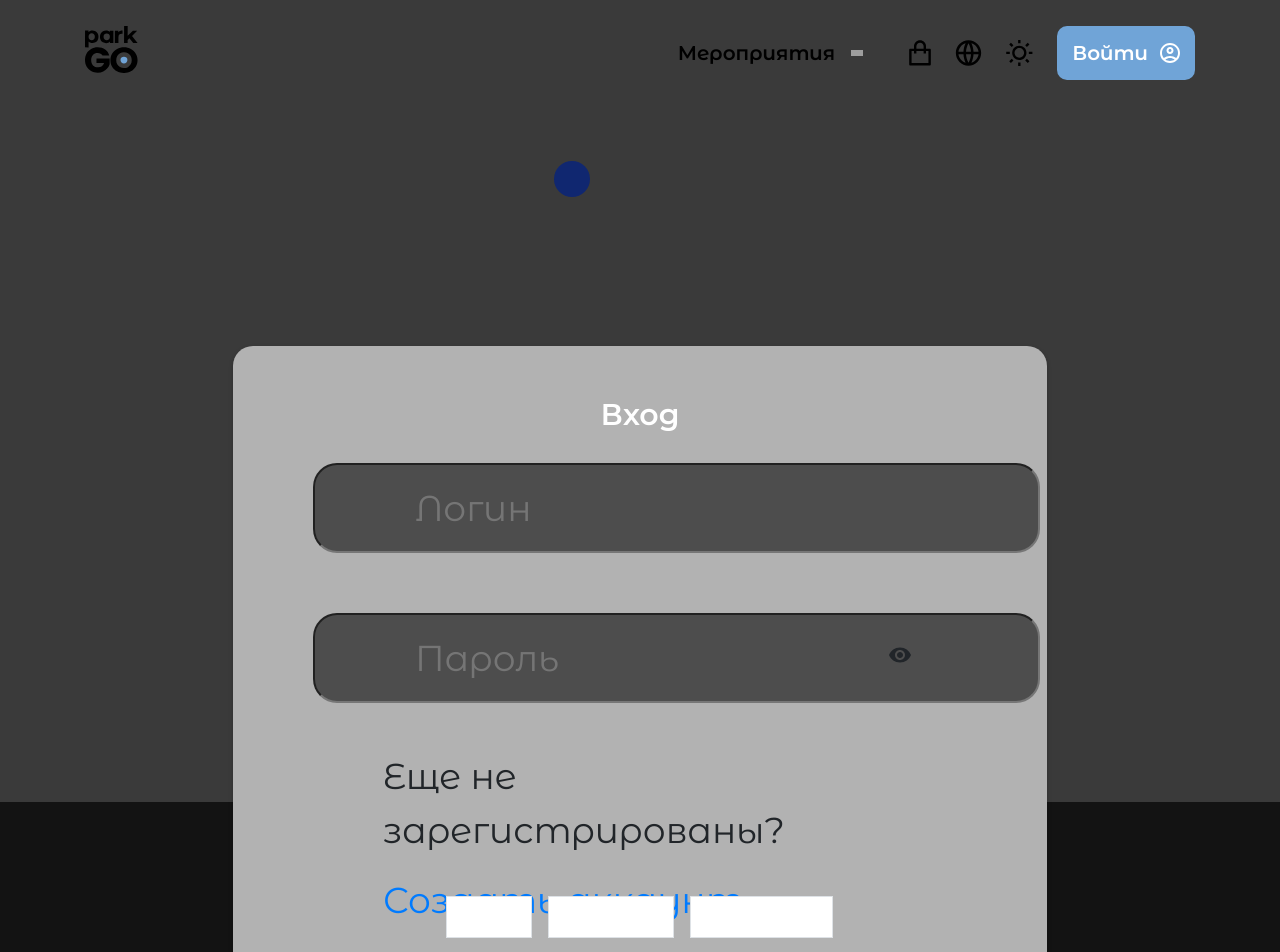
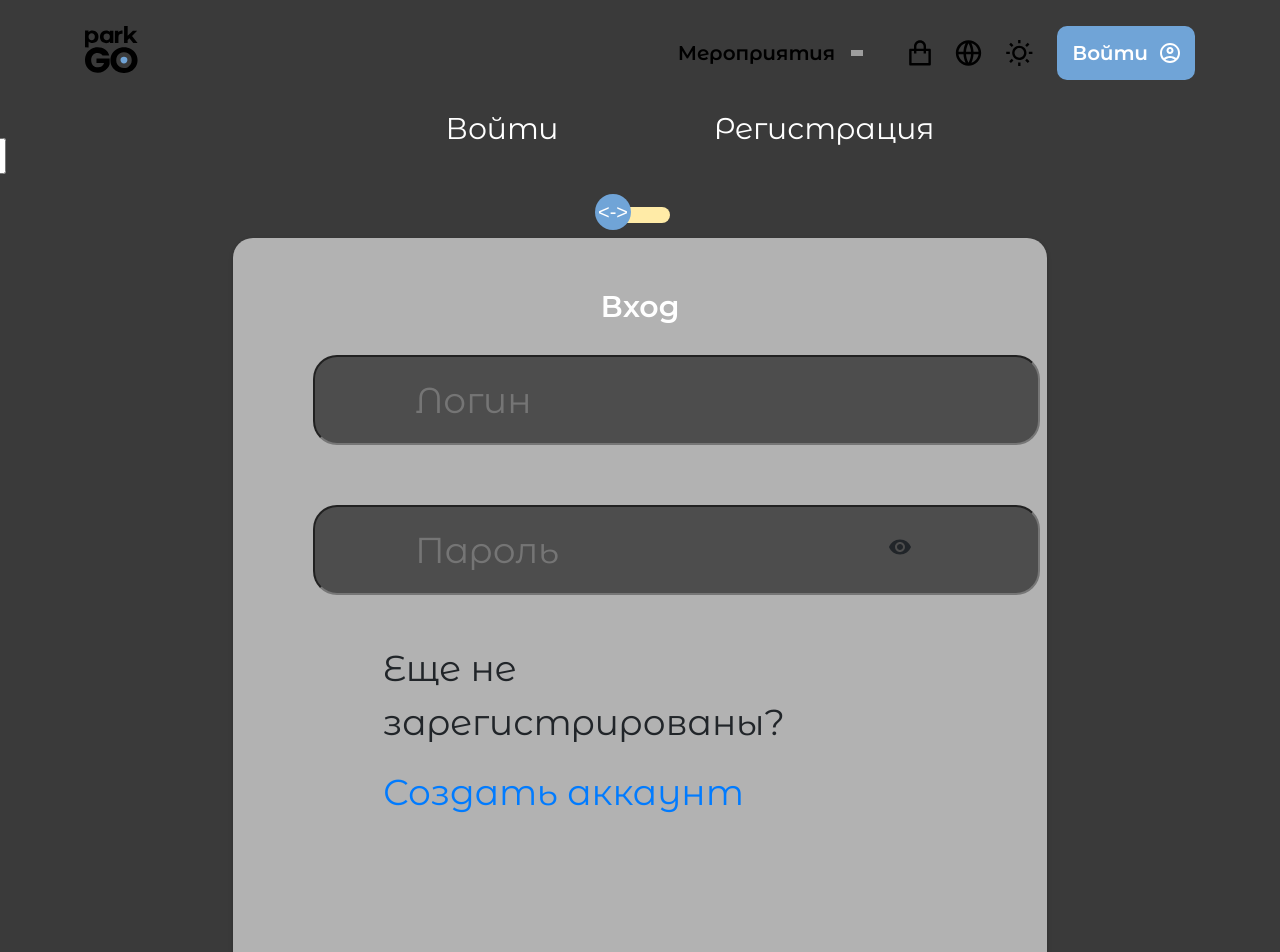
Before and after one commit to Rumzilla/goPark, a React (Create React App) app: page /sign-in in a window 1280 px wide. Shown: the top 952 px of the page. Built offline with nearby package versions, Linux system fonts and the light colour scheme; grey boxes are pictures that could not be loaded.

Commit message:
added toggle button to auth

```diff
--- a/package.json
+++ b/package.json
@@ -6,6 +6,7 @@
     "@emotion/react": "^11.10.5",
     "@emotion/styled": "^11.10.5",
     "@fontsource/hind": "^4.5.10",
+    "@fortawesome/fontawesome-svg-core": "^6.3.0",
     "@hookform/resolvers": "^2.9.10",
     "@mui/icons-material": "^5.11.0",
     "@mui/material": "^5.11.7",
--- a/src/App.jsx
+++ b/src/App.jsx
@@ -1,6 +1,6 @@
 import { Route, Switch } from 'react-router-dom';
 import './App.css';
-import SignInPage from './pages/SignInPage/SignInPage';
+import SignInPage from './pages/AuthPage/AuthPage';
 import SignUpPage from './pages/SignUpPage/SignUpPage';
 import MainContent from "./components/MainContent/MainContent";
 import Footer from "./components/footer/footer";
--- a/src/components/header/header.jsx
+++ b/src/components/header/header.jsx
@@ -29,7 +29,7 @@ const Header = () => {
                     <a href="/" className="shop-icon"></a>
                     <a href="/" className="language-icon"></a>
                     <a href="" className="theme-icon"></a>
-                    <a href="/" className="login-button">
+                    <a href="/sign-in" className="login-button">
                         Войти
                         <span className="user-icon"></span>
                     </a>
--- a/src/containers/sign-in/styles.module.css
+++ b/src/containers/sign-in/styles.module.css
@@ -3,9 +3,9 @@
     width: 814px;
     padding: 50px;
     box-shadow: 0px 2px 4px rgba(0, 0, 0, 0.25);
-    margin: 100px auto;
     background: #B2B2B2;
     border-radius: 20px;
+    margin: 0 auto;
 }
 
 .inputForm,
@@ -16,6 +16,7 @@
     border-radius: 24px;
     font-size: 36px;
     text-align: left;
+    margin: 30px;
 }
 
 .containerLabel {
--- a/src/containers/sign-up/styles.module.css
+++ b/src/containers/sign-up/styles.module.css
@@ -4,9 +4,9 @@
     width: 814px;
     padding: 50px;
     box-shadow: 0px 2px 4px rgba(0, 0, 0, 0.25);
-    margin: 100px auto;
     background: #B2B2B2;
     border-radius: 20px;
+    margin: 0 auto;
 }
 
 .inputForm,
@@ -17,6 +17,8 @@
     border-radius: 24px;
     font-size: 36px;
     text-align: left;
+    margin: 30px;
+    color: #FFFFFF;
 }
 
 .containerLabel {
@@ -26,9 +28,19 @@
     color: #FFFFFF;
 }
 .submitButton {
-    margin-top: 50px;
+    margin-top: 300px;
     margin-bottom: 20px;
+    background: #FFD100;
+    border-radius: 10px;
+    font-family: 'Montserrat Alternates';
+    font-style: normal;
+    font-weight: 700;
+    font-size: 20px;
+    line-height: 24px;
+    text-transform: uppercase;
+    color: #000000;
 }
+
 .alreadyHaveAccount {
     margin-top: 50px;
 }
@@ -44,9 +56,9 @@
     margin: 50px auto;
 }
 
-input {
-    margin: 30px;
-}
+/* input {
+
+} */
 .passwordWrap{
     position:relative
 }
@@ -112,128 +124,3 @@ input {
         font-size: 25px !important;
     }
 }
-
-
-
-.container {
-    box-sizing: border-box;
-    width: 814px;
-    padding: 50px;
-    box-shadow: 0px 2px 4px rgba(0, 0, 0, 0.25);
-    margin: 100px auto;
-    background: #B2B2B2;
-    border-radius: 20px;
-}
-
-.inputForm,
-.submitButton {
-    background: #4D4D4D;
-    border-radius: 10px;
-    padding: 16px 100px;
-    border-radius: 24px;
-    font-size: 36px;
-    text-align: left;
-}
-
-.containerLabel {
-    font-weight: 700;
-    font-size: 30px;
-    line-height: 37px;
-    color: #FFFFFF;
-}
-
-.submitButton {
-    margin-top: 300px;
-    margin-bottom: 20px;
-    background: #FFD100;
-    border-radius: 10px;
-    font-family: 'Montserrat Alternates';
-    font-style: normal;
-    font-weight: 700;
-    font-size: 20px;
-    line-height: 24px;
-    text-transform: uppercase;
-    color: #000000;
-}
-
-.cancelButton a {
-    color: #FFFFFF;
-}
-
-/* .containerLabel  span{
-    font-size: 42px;
-    font-style: italic;
-    font-family: cursive;
-    color:#b9580d;
-} */
-.passwordWrap {
-    position: relative
-}
-
-.eyeVisible {
-    position: absolute;
-    top: 60px;
-    right: 85px;
-}
-
-.eyeNotVisible {
-    opacity: 0%;
-    position: absolute;
-    top: 60px;
-    right: 85px;
-}
-
-.bottomText {
-    padding: 16px 100px;
-    border-radius: 24px;
-    font-size: 36px;
-    text-align: left;
-}
-
-
-@media (max-width: 376px) {
-    .container {
-        width: 375px;
-        padding: 10px;
-        border-radius: 0px;
-    }
-
-    .containerLabel {
-        display: none;
-    }
-
-    .inputForm,
-    .submitButton,
-    .containerLabel {
-        padding: 10px 5px;
-        font-size: 16px;
-        text-align: left;
-        margin: 15px 0px;
-        border-radius: 8px;
-        width: 311px;
-        border: 1px solid #FFEE32;
-    }
-
-    .submitButton {
-        margin-top: 100px;
-        margin-bottom: 20px;
-        background-color: #FFEE32;
-        text-align: center;
-    }
-
-    .cancelButton {
-        display: none;
-    }
-
-    .eyeVisible {
-        top: 30px;
-        right: 35px;
-        font-size: 25px !important;
-    }
-
-    .eyeNotVisible {
-        top: 30px;
-        right: 35px;
-        font-size: 25px !important;
-    }
-}
--- a/src/pages/SignInPage/SignInPage.jsx
+++ b/src/pages/AuthPage/AuthPage.jsx
@@ -3,14 +3,18 @@ import SignIn from '../../containers/sign-in/signIn';
 import SignUp from '../../containers/sign-up/signUp';
 import styles from './styles.module.css';
 
-const SignInPage = () => {
+const AuthPage = () => {
     return (
         <div>
             <div className={styles.section}>
                 <div className={styles.container}>
+                    <div className={styles.toggle_text}>
+                        <div className={styles.toggle_login}>Войти</div>
+                        <div className={styles.toggle_register}>Регистрация</div>
+                    </div>
                     <div className="row full-height justify-content-center">
                         <div className="col-12 text-center align-self-center py-5">
-                            <div className="section pb-5 pt-5 pt-sm-2 text-center">
+                            <div className="section pb-5 pt-sm-2 text-center">
                                 <input className={styles.checkbox} type="checkbox" id="reg-log" name="reg-log" />
                                 <label htmlFor="reg-log"></label>
                                 <div className={styles.card_3d_wrap}>
@@ -32,4 +36,4 @@ const SignInPage = () => {
     );
 };
 
-export default SignInPage;
+export default AuthPage;
--- a/src/pages/SignInPage/styles.module.css
+++ b/src/pages/AuthPage/styles.module.css
@@ -1,6 +1,5 @@
-
 .section {
-    position: relative;
+    /* position: relative; */
     width: 100%;
     display: block;
 }
@@ -9,6 +8,15 @@
     min-height: 100vh;
 }
 
+.toggle_text {
+    display: flex;
+    width: 900px;
+    margin: 0 auto;
+    justify-content: space-evenly;
+    color: #FFFFFF;
+    font-size: 30px;
+    padding-left: 100px ;
+}
 
 .checkbox:checked,
 label,
@@ -16,6 +24,10 @@ label,
 label {
     position: relative;
     cursor: pointer;
+    width: 60px;
+    background-color: #ffeba7;
+    height: 16px;
+    border-radius: 8px;
 }
 
 .checkbox:checked,
@@ -27,32 +39,32 @@ label:before {
     width: 36px;
     height: 36px;
     border-radius: 50%;
-    color: #ffeba7;
-    background-color: #102770;
-    font-family: 'unicons';
-    content: '\eb4f';
+    color: #fff;
+    background-color: #70A4D7;
+    font-family: sans-serif;
+    content: "<->" ;
     z-index: 20;
-    top: -10px;
-    left: -130px;
+    top: -13px;
+    left: -15px;
     line-height: 36px;
     text-align: center;
-    font-size: 24px;
-    transition: all 0.5s ease;
+    font-size: 20px;
+    transition: all 0.3s ease-in-out;
 }
 
-.checkbox:checked,
+.checkbox:checked +
 label:before {
-    transform: translateX(44px) rotate(-270deg);
+    transform: translateX(44px) rotate(0deg);
 }
 
 .card_3d_wrap {
     width: 900px;
     max-width: 100%;
-    height: 400px;
+    height: 1500px;
     -webkit-transform-style: preserve-3d;
     transform-style: preserve-3d;
     perspective: 800px;
-    margin: 60px auto;
+    margin: 0px auto;
 }
 
 .card_3d_wrapper {
```
Also changed, not shown: 1 other file (tests, documents, lock files or other folders).
